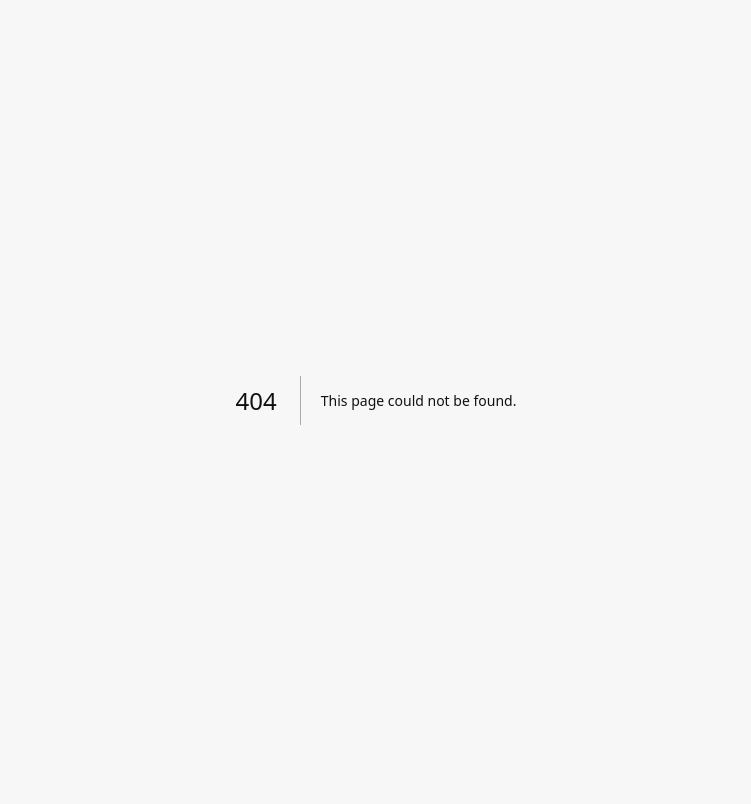
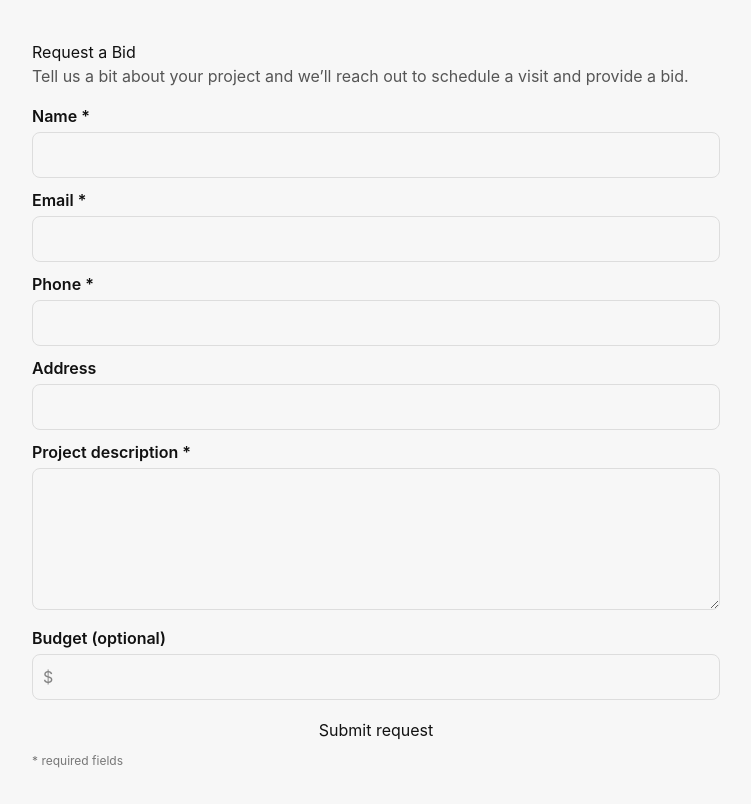
Before and after one commit to ArtsMasonry/arts-leap, a Next.js app: page /request-bid in a window 1280 px wide. Before the commit this address had no page. Shown: the top 804 px of the page, without its empty margins (264-1015 px from the left). Built offline with nearby package versions, Linux system fonts and the light colour scheme.

Commit message:
feat(leads): add /request-bid page

```diff
--- /dev/null
+++ b/src/app/request-bid/page.tsx
@@ -0,0 +1,192 @@
+/* eslint-disable @typescript-eslint/no-explicit-any */
+"use client";
+
+import { useState } from "react";
+import { db } from "@/lib/firebase";
+import {
+  addDoc,
+  collection,
+  serverTimestamp,
+  getDocs,
+  query,
+  where,
+} from "firebase/firestore";
+import Link from "next/link";
+
+type LeadForm = {
+  name: string;
+  email: string;
+  phone: string;
+  address: string;
+  description: string;
+  budget?: string;
+};
+
+export default function RequestBidPage() {
+  const [form, setForm] = useState<LeadForm>({
+    name: "",
+    email: "",
+    phone: "",
+    address: "",
+    description: "",
+    budget: "",
+  });
+
+  const [submitting, setSubmitting] = useState(false);
+  const [done, setDone] = useState<{ leadId: string } | null>(null);
+  const [error, setError] = useState<string | null>(null);
+
+  const onChange = (k: keyof LeadForm) => (e: React.ChangeEvent<HTMLInputElement | HTMLTextAreaElement>) => {
+    setForm((f) => ({ ...f, [k]: e.target.value }));
+  };
+
+  const validate = () => {
+    if (!form.name.trim()) return "Please enter your name.";
+    if (!form.email.trim() || !/^[^@\s]+@[^@\s]+\.[^@\s]+$/.test(form.email))
+      return "Please enter a valid email.";
+    if (!form.phone.trim()) return "Please enter a phone number.";
+    if (!form.description.trim()) return "Please tell us about the project.";
+    return null;
+  };
+
+  const handleSubmit = async () => {
+    setError(null);
+    const err = validate();
+    if (err) {
+      setError(err);
+      return;
+    }
+    setSubmitting(true);
+    try {
+      // 1) Upsert a customer (by email)
+      let customerId: string | null = null;
+      const existing = await getDocs(
+        query(collection(db, "customers"), where("email", "==", form.email.trim().toLowerCase()))
+      );
+      if (!existing.empty) {
+        customerId = existing.docs[0].id;
+      } else {
+        const c = await addDoc(collection(db, "customers"), {
+          name: form.name.trim(),
+          email: form.email.trim().toLowerCase(),
+          phone: form.phone.trim(),
+          address: form.address.trim(),
+          createdAt: serverTimestamp(),
+          // simple tag to know this came from a lead form
+          source: "request-bid",
+        });
+        customerId = c.id;
+      }
+
+      // 2) Create a lead record
+      const lead = await addDoc(collection(db, "leads"), {
+        customerId,
+        name: form.name.trim(),
+        email: form.email.trim().toLowerCase(),
+        phone: form.phone.trim(),
+        address: form.address.trim(),
+        description: form.description.trim(),
+        budget: (form.budget || "").trim(),
+        status: "new", // new | contacted | scheduled | closed
+        createdAt: serverTimestamp(),
+      });
+
+      // 3) Show success message
+      setDone({ leadId: lead.id });
+    } catch (e: any) {
+      console.error(e);
+      setError(e?.message ?? "Something went wrong. Please try again.");
+    } finally {
+      setSubmitting(false);
+    }
+  };
+
+  if (done) {
+    return (
+      <main style={{ maxWidth: 720, margin: "24px auto", padding: 16 }}>
+        <h1>Thanks! 🎉</h1>
+        <p>Your request has been received. We’ll get back to you shortly.</p>
+        <p style={{ color: "#555" }}>
+          Reference ID: <code>{done.leadId}</code>
+        </p>
+        <div style={{ marginTop: 16, display: "flex", gap: 12 }}>
+          <Link href="/estimates" style={{ textDecoration: "none" }}>
+            Go to Estimates
+          </Link>
+          <Link href="/" style={{ textDecoration: "none" }}>
+            Back to Home
+          </Link>
+        </div>
+      </main>
+    );
+  }
+
+  return (
+    <main style={{ maxWidth: 720, margin: "24px auto", padding: 16 }}>
+      <h1>Request a Bid</h1>
+      <p style={{ color: "#555", marginBottom: 16 }}>
+        Tell us a bit about your project and we’ll reach out to schedule a visit and provide a bid.
+      </p>
+
+      <div style={{ display: "grid", gap: 10 }}>
+        <label>
+          <div>Name *</div>
+          <input value={form.name} onChange={onChange("name")} />
+        </label>
+
+        <label>
+          <div>Email *</div>
+          <input type="email" value={form.email} onChange={onChange("email")} />
+        </label>
+
+        <label>
+          <div>Phone *</div>
+          <input value={form.phone} onChange={onChange("phone")} />
+        </label>
+
+        <label>
+          <div>Address</div>
+          <input value={form.address} onChange={onChange("address")} />
+        </label>
+
+        <label>
+          <div>Project description *</div>
+          <textarea rows={5} value={form.description} onChange={onChange("description")} />
+        </label>
+
+        <label>
+          <div>Budget (optional)</div>
+          <input value={form.budget} onChange={onChange("budget")} placeholder="$" />
+        </label>
+
+        {error ? (
+          <div style={{ color: "#b00020", background: "#ffecec", padding: 8, borderRadius: 8 }}>
+            {error}
+          </div>
+        ) : null}
+
+        <button onClick={handleSubmit} disabled={submitting} style={{ marginTop: 8 }}>
+          {submitting ? "Submitting…" : "Submit request"}
+        </button>
+
+        <div style={{ color: "#777", fontSize: 12 }}>
+          * required fields
+        </div>
+      </div>
+
+      <style>{`
+        input, textarea {
+          width: 100%;
+          padding: 10px;
+          border: 1px solid #ddd;
+          border-radius: 8px;
+          outline: none;
+        }
+        input:focus, textarea:focus {
+          border-color: #999;
+        }
+        label > div { margin-bottom: 4px; font-weight: 600; }
+      `}</style>
+    </main>
+  );
+}
```
